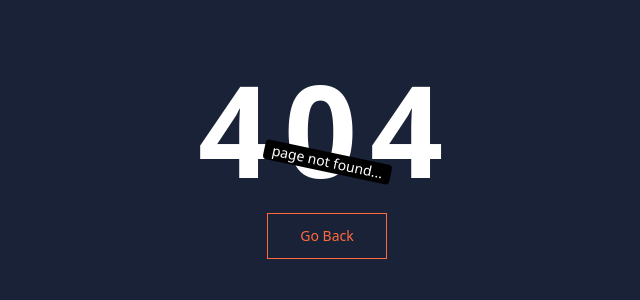
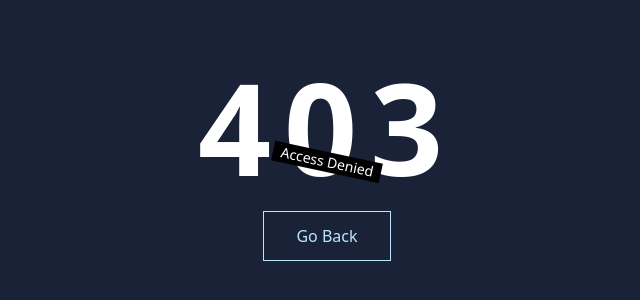
Before and after one commit to KumarRajeev931244/lmsProjectFrontend, a React (Vite) app: page /denied in a window 1280 px wide. Before the commit this address had no page. Shown: the part 238-538 px from the top of the page, without its empty margins (313-953 px from the left). Built offline with nearby package versions, Linux system fonts and the light colour scheme.

Commit message:
denied page added

```diff
--- a/src/App.jsx
+++ b/src/App.jsx
@@ -7,6 +7,7 @@
 import Login from "./pages/Login";
 import CourseList from "./pages/Course/CourseList";
 import Contact from "./pages/Contact";
+import Denied from "./pages/Denied";
 
 function App() {
     return (
@@ -19,6 +20,8 @@
             <Route path="/login" element={<Login/>}></Route>
             <Route path="/courses" element={<CourseList/>}></Route>
             <Route path="/contact" element={<Contact/>}></Route>
+            <Route path="/denied" element={<Denied/>}></Route>
+
 
         </Routes>
 
--- /dev/null
+++ b/src/pages/Denied.jsx
@@ -0,0 +1,23 @@
+import { useNavigate } from "react-router-dom";
+
+function Denied() {
+    const navigate = useNavigate()
+    return (
+        <main className="h-screen w-full flex flex-col justify-center items-center bg-[#1A2238] ">
+            <h1 className="text-9xl font-extrabold text-white tracking-widest">
+                403
+            </h1>
+            <div className="bg-black text-white px-2 text-sm rotate-12 absolute">Access Denied</div>
+            <button
+            onClick={() => navigate(-1)}
+            className="mt-5"
+            >
+
+                <span className="relative block px-8 py-3 bg-[#1A2238] border border-current "> Go Back</span>
+            </button>
+
+        </main>
+     );
+}
+
+export default Denied;
```
